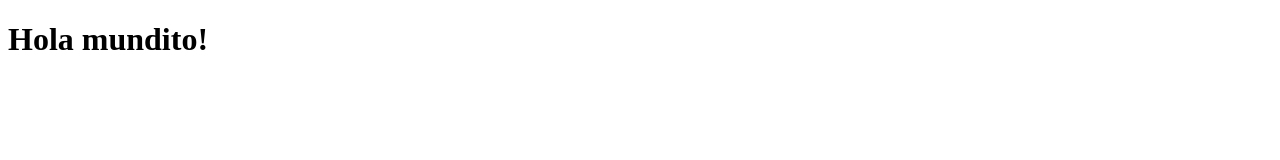
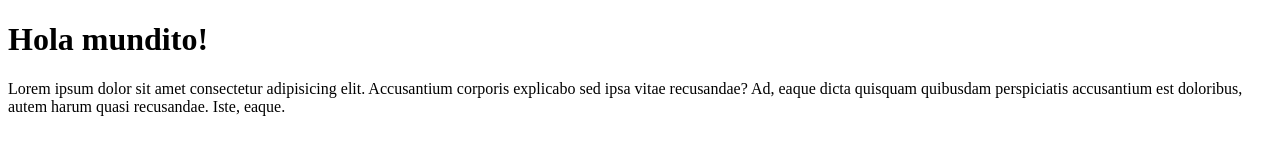
Before and after one commit to soniasancheztics/miWeb, a plain HTML site: page index.html in a window 1280 px wide. Drawn offline with Linux system fonts and the light colour scheme.

Commit message:
añadimos contenido en index

```diff
--- a/index.html
+++ b/index.html
@@ -8,5 +8,6 @@
 </head>
 <body>
      <h1>Hola mundito!</h1>
+     <p>Lorem ipsum dolor sit amet consectetur adipisicing elit. Accusantium corporis explicabo sed ipsa vitae recusandae? Ad, eaque dicta quisquam quibusdam perspiciatis accusantium est doloribus, autem harum quasi recusandae. Iste, eaque.</p>
 </body>
 </html>
```
